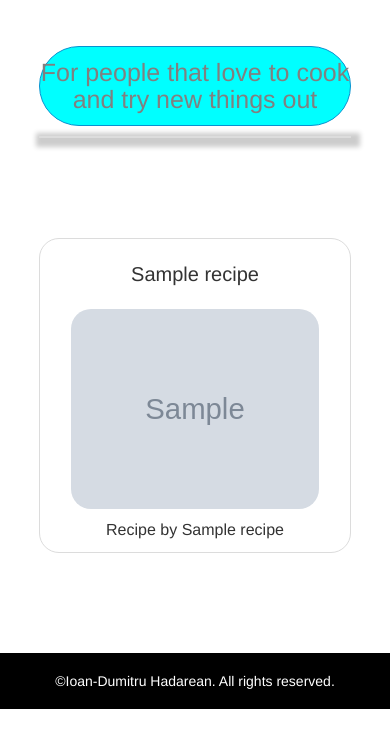
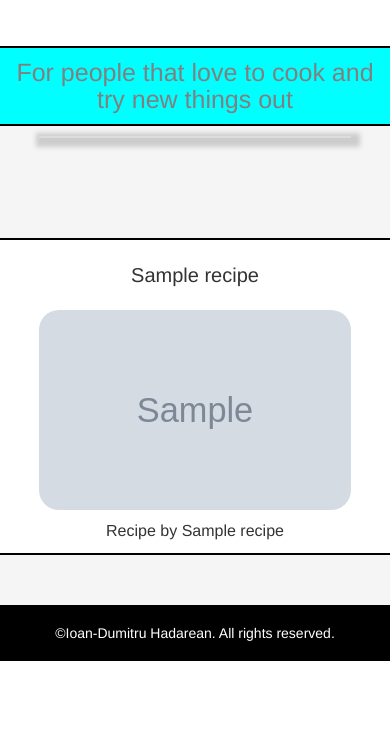
Before and after one commit to IoanHadarean/CookBook-project, a Flask app: page /recipes?limit=6&offset=0 in a window 390 px wide. Shown: the part 54-802 px from the top of the page. Run offline with Flask 2, Linux system fonts and the light colour scheme; grey boxes marked "Sample" are stand-in pictures; a database or web service that is not in the repository returns one stand-in record (values such as "Sample title"); some libraries are stand-ins or nearby versions.

Commit message:
Added fix for footer/added responsive design for height/added new desin for mobile view

```diff
--- a/static/css/recipes.css
+++ b/static/css/recipes.css
@@ -46,7 +46,7 @@ html {
     width: 25vw;
     margin-left: 6vw;
     margin-bottom: 100px;
-    border: 1px solid #DCDCDC;
+    border: 2px solid #000;;
     border-radius: 20px;
 }
 
@@ -85,7 +85,7 @@ html {
     align-items: center;
     justify-content: center;
     text-align: center;
-    border: 1px solid #0892D0;
+    border: 2px solid #000;;
     font-size: 25px;
     border-radius: 50px;
 }
@@ -134,13 +134,37 @@ html {
 
 @media (min-width: 320px) and (max-width: 560px) {
     .recipes {
-        width: 80vw;
-        margin-left: 10vw;
+        width: 100vw;
+        margin-bottom: 50px;
+        margin-left: 0;
+        border-radius: 0;
+        border-left: 0;
+        border-right: 0;
+        z-index: 2;
+        background: white;
+    }
+
+    .recipes:hover {
+        background: lightblue;
+    }
+
+    .random-message {
+        border-radius: 0;
+        border-left: 0;
+        border-right: 0;
+        width: 100vw;
+        margin-left: 0;
+        margin-right: 0;
+    }
+
+    section {
+        background: #F5F5F5;
+        z-index: 1;
     }
 }
 
 @media (min-width: 560px)and (max-width: 768px) {
-     .recipes {
+    .recipes {
         width: 60vw;
         margin-left: 20vw;
     }
@@ -157,20 +181,17 @@ html {
         width: 80%;
         margin-left: 10%;
     }
+
+    .recipes__separator-large,
+    .recipes__separator-medium {
+        display: none;
+    }
 }
-
 
 @media (min-width: 768px) and (max-width: 900px) {
     .recipes__image,
     .recipes__image img {
         height: 180px;
-    }
-}
-
-@media (min-width: 320px) and (max-width: 768px) {
-    .recipes__separator-large,
-    .recipes__separator-medium {
-        display: none;
     }
 }
 
@@ -201,7 +222,22 @@ html {
         margin-left: 11vw;
     }
 
-    .recipes, .recipes__image, .author__inline, .name__inline {
-       width: 20vw;
+    .recipes,
+    .recipes__image,
+    .author__inline,
+    .name__inline {
+        width: 20vw;
     }
 }
+
+@media (min-height: 1200px) and (max-height: 2560px) {
+    footer {
+        position: absolute;
+    }
+}
+
+@media (min-height: 1300px) and (max-height: 1400px) {
+    section {
+        margin-top: 10vh;
+    }
+}
```
